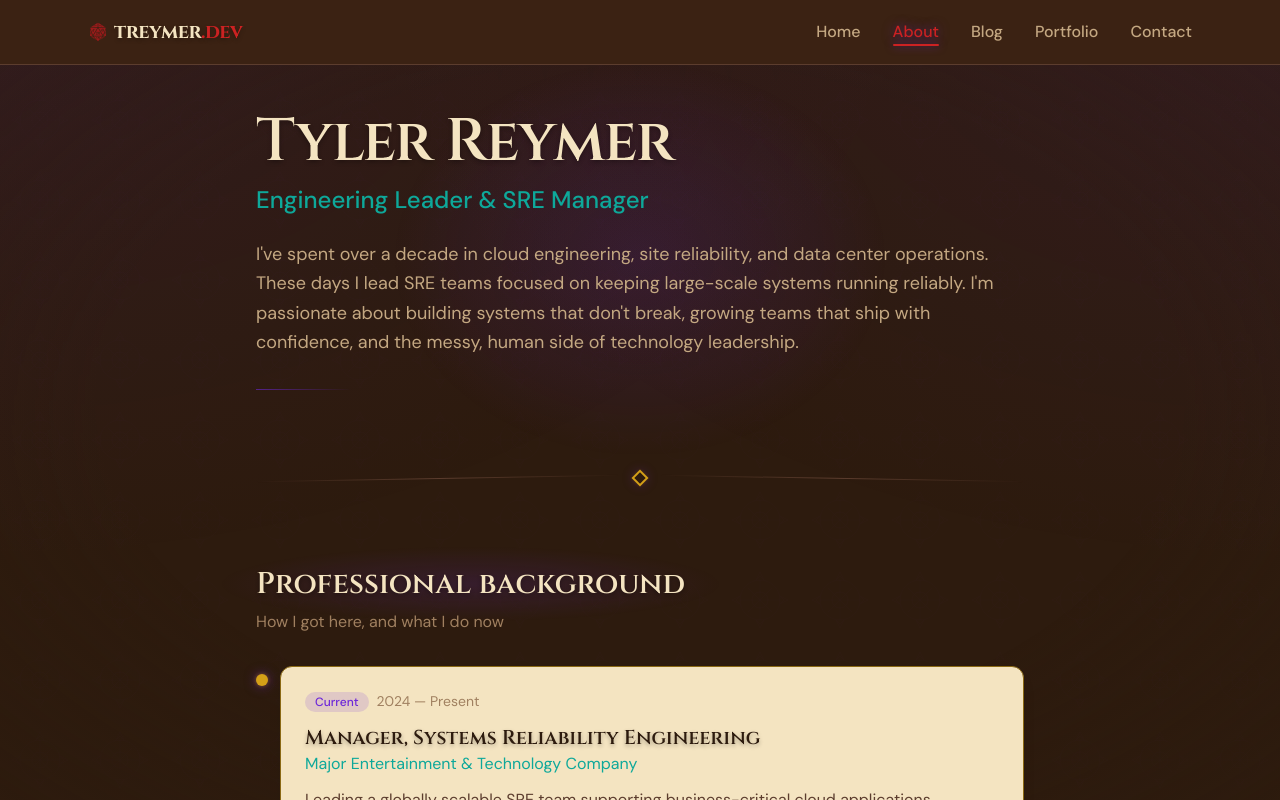
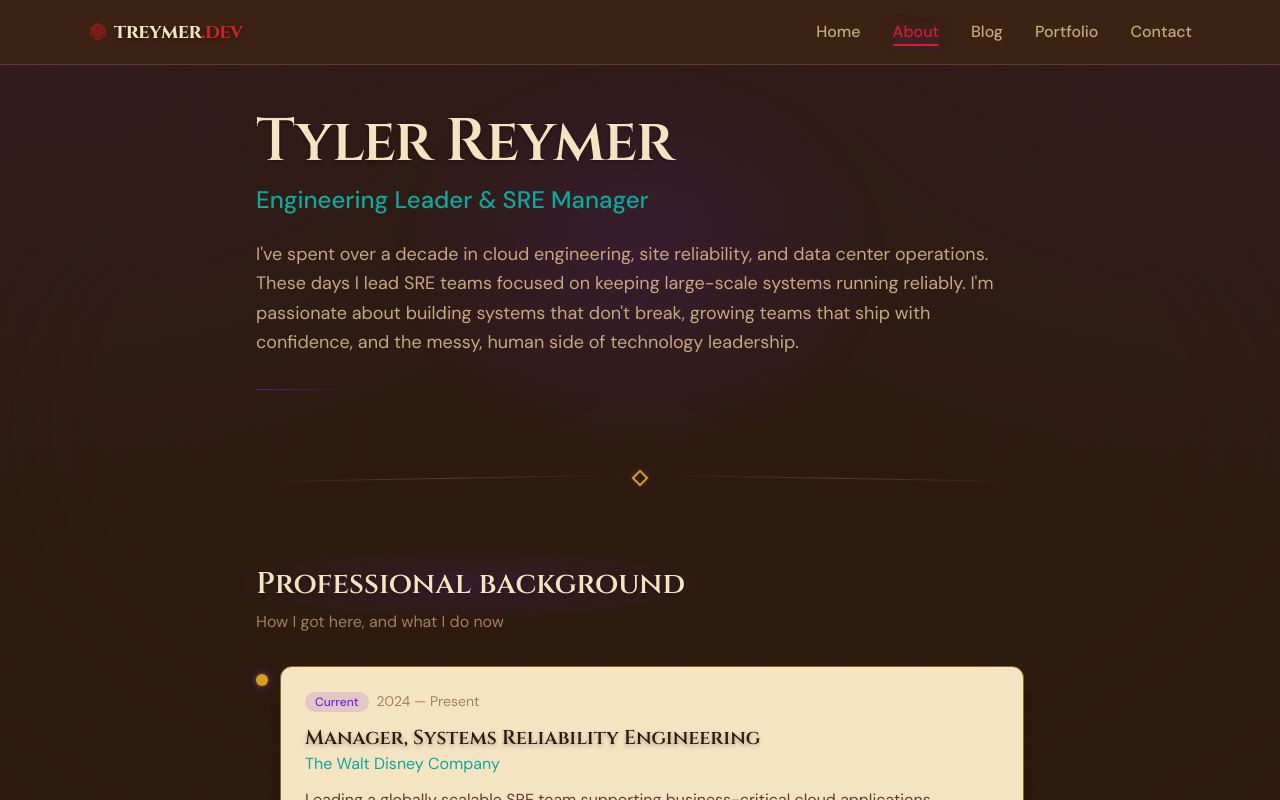
Before and after one commit to treymer/treymer.dev, a Next.js app in the folder app/: page /about in a window 1280 px wide. Shown: the top 800 px of the page. Built offline with nearby package versions, Linux system fonts and the light colour scheme.

Commit message:
Fix portfolio company

```diff
--- a/app/src/app/about/page.tsx
+++ b/app/src/app/about/page.tsx
@@ -96,7 +96,7 @@ export default function AboutPage() {
                 <h3 className="mt-3 font-display text-xl font-semibold text-[#2D1B0E]">
                   Manager, Systems Reliability Engineering
                 </h3>
-                <p className="text-[#0EA89A]">Major Entertainment & Technology Company</p>
+                <p className="text-[#0EA89A]">The Walt Disney Company</p>
                 <p className="mt-3 text-[#5C3D2E]">
                   Leading a globally scalable SRE team supporting business-critical
                   cloud applications including AI platforms, SAP, Tableau, and data
--- a/app/src/app/portfolio/page.tsx
+++ b/app/src/app/portfolio/page.tsx
@@ -81,7 +81,7 @@ const workHistory = [
   {
     current: true,
     title: "Manager, Systems Reliability Engineering",
-    company: "Major Entertainment & Technology Company",
+    company: "The Walt Disney Company",
     location: "Los Angeles, CA",
     dates: "August 2024 — Present",
     bullets: [
```
